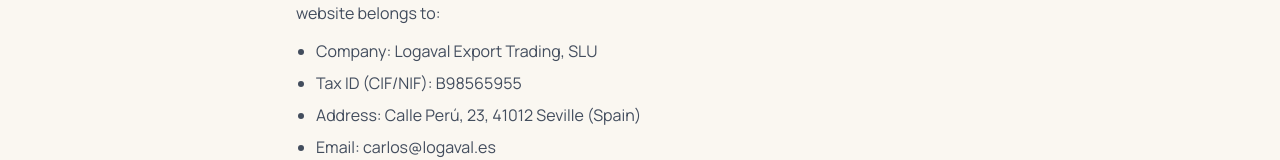
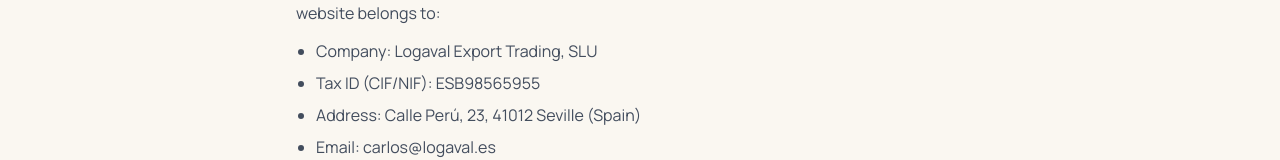
Before and after one commit to LogavalSevilla/LOGAVAL, a Next.js app: page /en/legal-notice in a window 1280 px wide. Shown: the part 365-525 px from the top of the page. Built offline with nearby package versions, Linux system fonts and the light colour scheme.

Commit message:
Use EU VAT format (ESB98565955) for the tax ID in legal pages
Co-Authored-By: Claude Sonnet 5 <noreply@anthropic.com>
Claude-Session: https://claude.ai/code/session_01Buw5AwiUhAtMbNxifKJcBB

```diff
--- a/src/content/legal/en.ts
+++ b/src/content/legal/en.ts
@@ -15,7 +15,7 @@ const en: LegalContent = {
             type: "list",
             items: [
               "Company: Logaval Export Trading, SLU",
-              "Tax ID (CIF/NIF): B98565955",
+              "Tax ID (CIF/NIF): ESB98565955",
               "Address: Calle Perú, 23, 41012 Seville (Spain)",
               "Email: carlos@logaval.es",
               "Phone: +34 699 094 559",
@@ -126,7 +126,7 @@ const en: LegalContent = {
             type: "list",
             items: [
               "Company: Logaval Export Trading, SLU",
-              "Tax ID (CIF/NIF): B98565955",
+              "Tax ID (CIF/NIF): ESB98565955",
               "Address: Calle Perú 23, 41012, Seville (Spain)",
               "Email: carlos@logaval.es",
               "Phone: +34 699 094 559",
--- a/src/content/legal/es.ts
+++ b/src/content/legal/es.ts
@@ -15,7 +15,7 @@ const es: LegalContent = {
             type: "list",
             items: [
               "Empresa: Logaval Export Trading, SLU",
-              "CIF/NIF: B98565955",
+              "CIF/NIF: ESB98565955",
               "Dirección: Calle Perú, 23, 41012 Sevilla (España)",
               "Correo electrónico: carlos@logaval.es",
               "Teléfono: +34 699 094 559",
@@ -129,7 +129,7 @@ const es: LegalContent = {
             type: "list",
             items: [
               "Empresa: Logaval Export Trading, SLU",
-              "CIF/NIF: B98565955",
+              "CIF/NIF: ESB98565955",
               "Dirección: Calle Perú 23, 41012, Sevilla (España)",
               "Correo electrónico: carlos@logaval.es",
               "Teléfono: +34 699 094 559",
--- a/src/content/legal/it.ts
+++ b/src/content/legal/it.ts
@@ -15,7 +15,7 @@ const it: LegalContent = {
             type: "list",
             items: [
               "Azienda: Logaval Export Trading, SLU",
-              "P. IVA/Codice Fiscale (CIF/NIF): B98565955",
+              "P. IVA/Codice Fiscale (CIF/NIF): ESB98565955",
               "Indirizzo: Calle Perú, 23, 41012 Siviglia (Spagna)",
               "Email: carlos@logaval.es",
               "Telefono: +34 699 094 559",
@@ -126,7 +126,7 @@ const it: LegalContent = {
             type: "list",
             items: [
               "Azienda: Logaval Export Trading, SLU",
-              "P. IVA/Codice Fiscale (CIF/NIF): B98565955",
+              "P. IVA/Codice Fiscale (CIF/NIF): ESB98565955",
               "Indirizzo: Calle Perú 23, 41012, Siviglia (Spagna)",
               "Email: carlos@logaval.es",
               "Telefono: +34 699 094 559",
```
